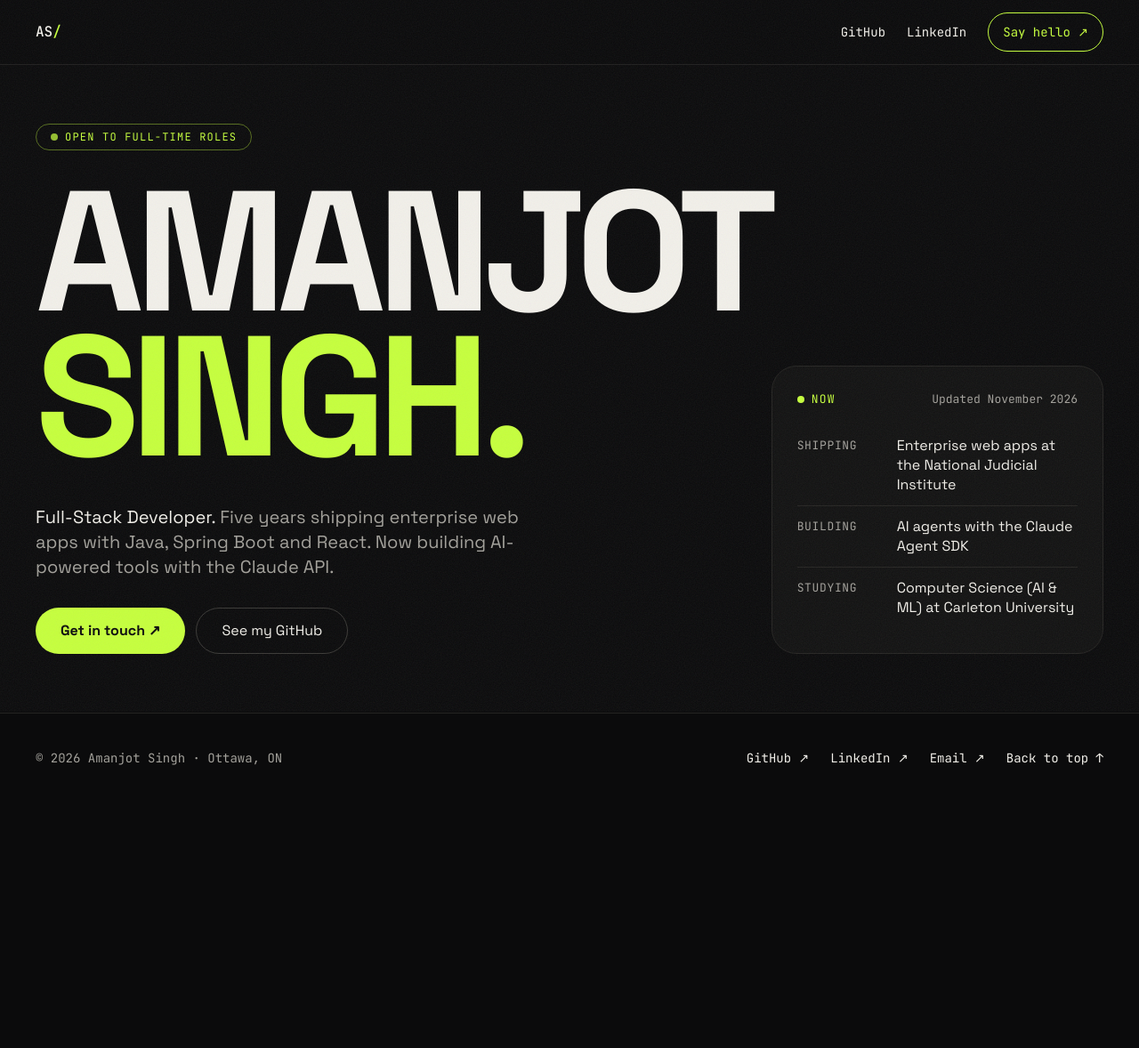
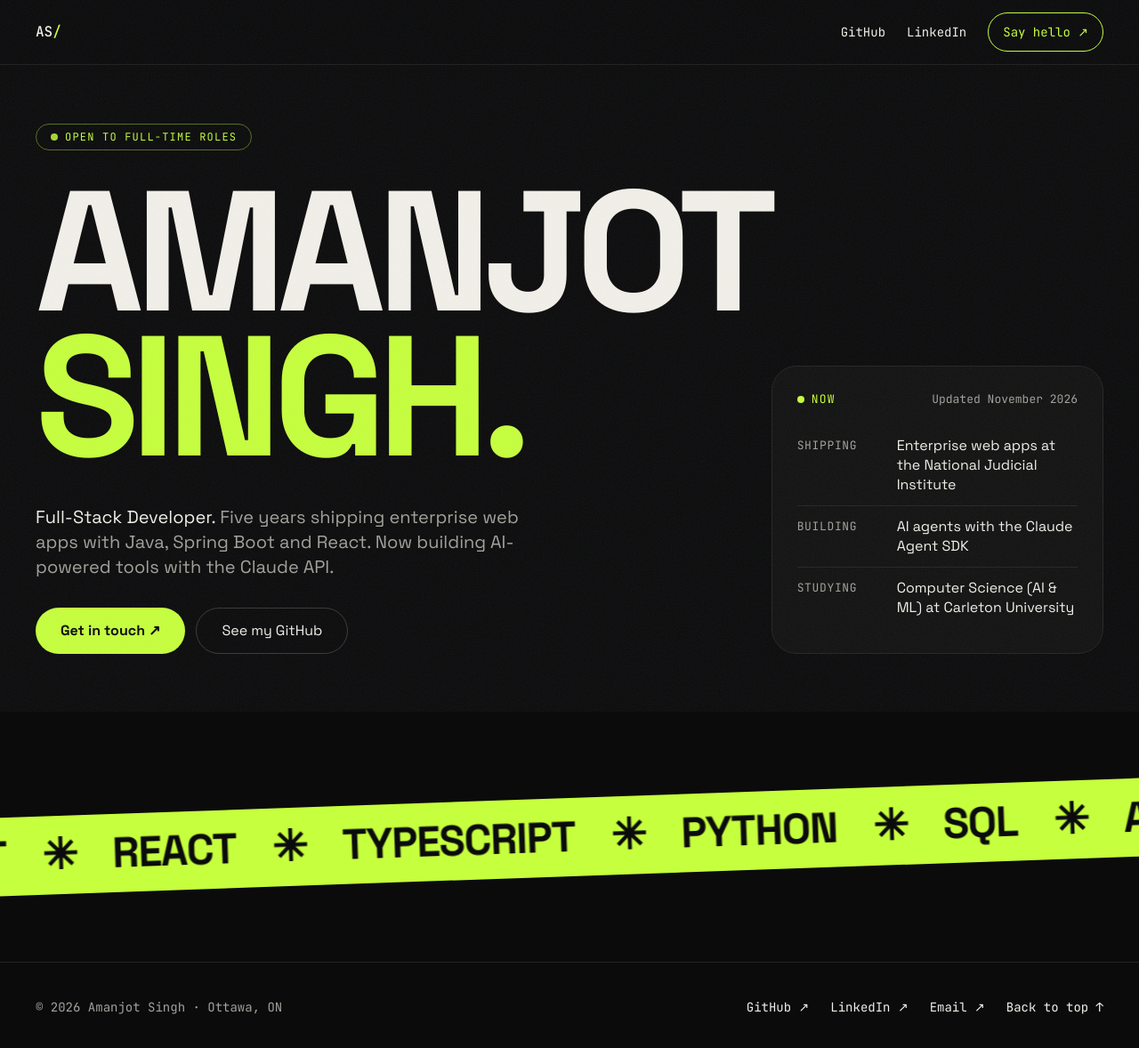
Before and after one commit to amanjot1800/portfolio, a Next.js app: page / in a window 1280 px wide. Shown: the top 1178 px of the page at 89% size. Before the commit the page ends 902 px from the top, so only its background shows below. Built offline with nearby package versions, Linux system fonts and the light colour scheme.

Commit message:
feat: add infinite skills marquee

```diff
--- a/app/globals.css
+++ b/app/globals.css
@@ -41,6 +41,17 @@
   --text-eyebrow--line-height: 1.4;
 
   --radius-card: 1.75rem;
+
+  --animate-marquee: marquee 45s linear infinite;
+
+  @keyframes marquee {
+    from {
+      transform: translateX(0);
+    }
+    to {
+      transform: translateX(-50%);
+    }
+  }
 }
 
 /* ---------- Base ---------- */
--- a/app/page.tsx
+++ b/app/page.tsx
@@ -1,9 +1,12 @@
 import { Hero } from "@/components/sections/hero";
+import { Marquee } from "@/components/ui/marquee";
+import { coreSkills } from "@/data/skills";
 
 export default function Home() {
   return (
-    <main className="flex flex-1 flex-col">
+    <main className="flex flex-1 flex-col overflow-x-clip">
       <Hero />
+      <Marquee items={coreSkills} label="Core stack" />
     </main>
   );
 }
--- /dev/null
+++ b/components/ui/marquee.tsx
@@ -0,0 +1,34 @@
+type MarqueeProps = {
+  items: string[];
+  label: string;
+};
+
+function Track({ items, hidden = false }: { items: string[]; hidden?: boolean }) {
+  return (
+    <ul className="flex shrink-0 items-center gap-10 pr-10" aria-hidden={hidden || undefined}>
+      {items.map((item) => (
+        <li key={item} className="flex items-center gap-10">
+          <span>{item}</span>
+          <span aria-hidden="true">✳</span>
+        </li>
+      ))}
+    </ul>
+  );
+}
+
+export function Marquee({ items, label }: MarqueeProps) {
+  return (
+    <div className="-mx-[5%] my-16 w-[110%] -rotate-2 overflow-hidden bg-accent py-5 text-accent-fg sm:my-24">
+      <p className="sr-only">
+        {label}: {items.join(", ")}
+      </p>
+      <div
+        aria-hidden="true"
+        className="flex w-max animate-marquee text-3xl font-bold uppercase tracking-tight hover:[animation-play-state:paused] motion-reduce:animate-none sm:text-5xl"
+      >
+        <Track items={items} hidden />
+        <Track items={items} hidden />
+      </div>
+    </div>
+  );
+}
```
